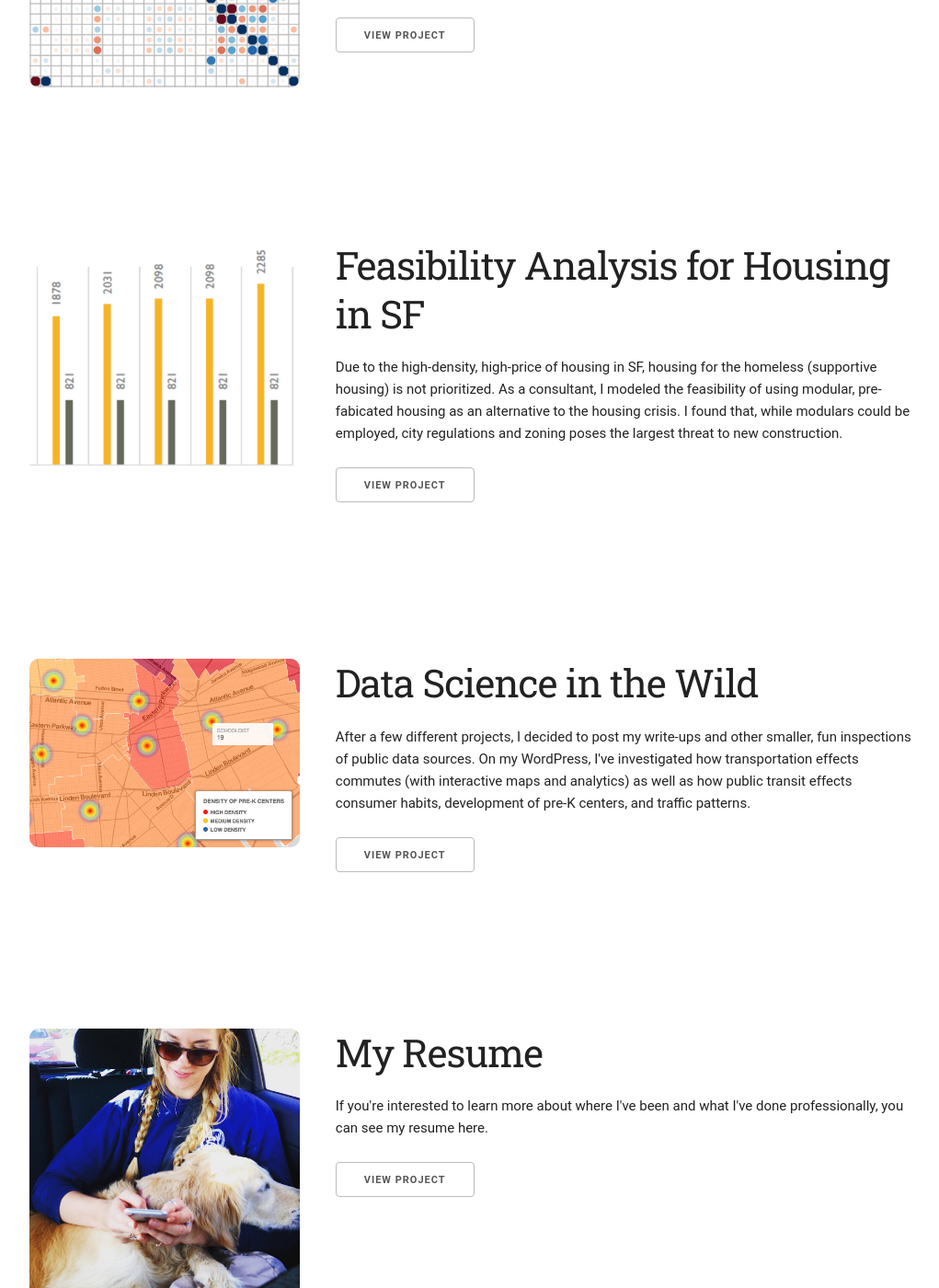
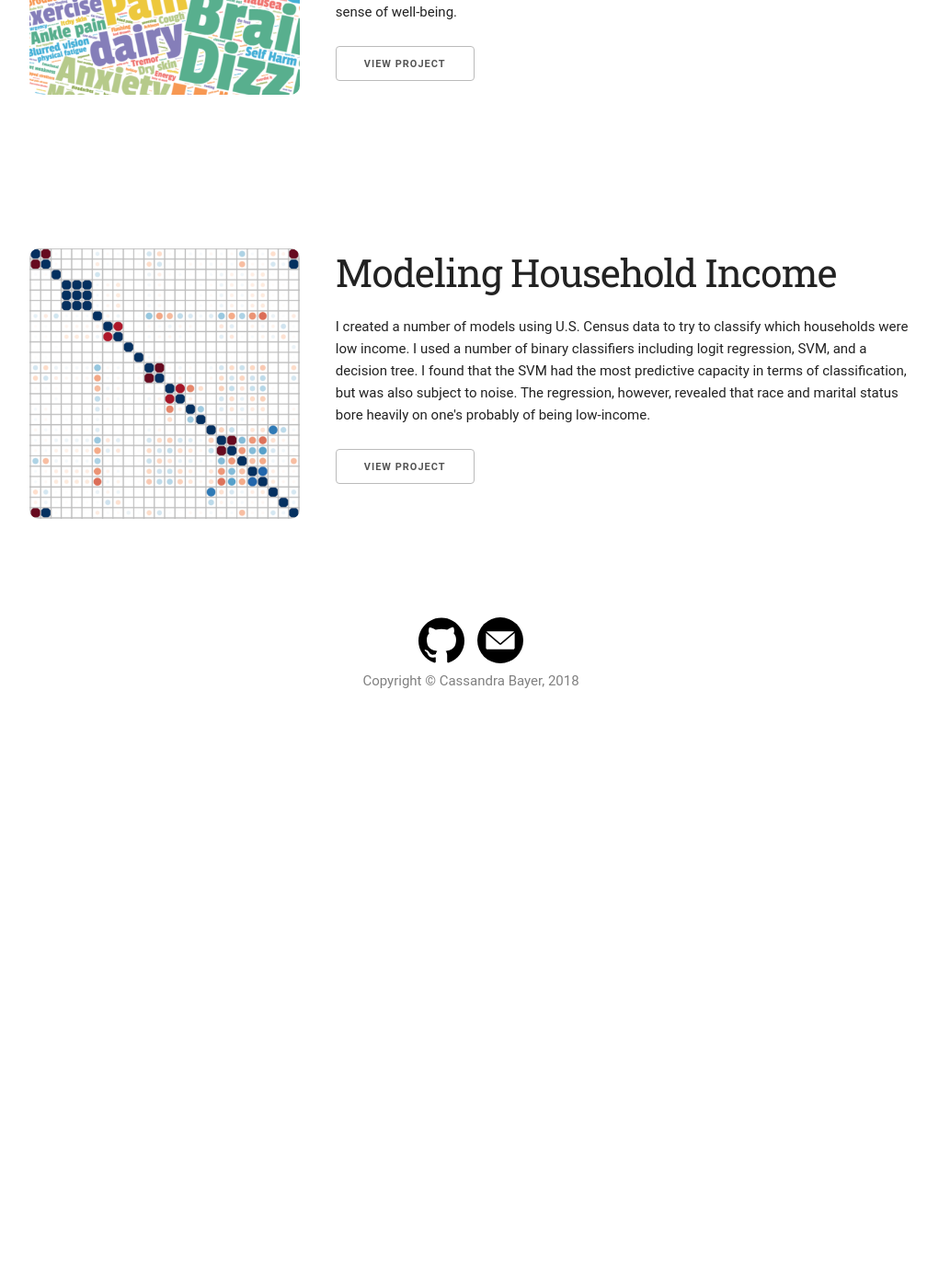
Before and after one commit to lmerriam/cassandra-bayer-portfolio, a Jekyll site: the page built from index.html, in a window 1280 px wide and 1400 px high, scrolled down 2696 px. Shown: the whole window at 92% size, without its empty margins (128-1149 px from the left). Built offline with Jekyll 4.4.1, drawn with Linux system fonts in a browser that asks for light colours; after the commit the page ends 3493 px from its top, so only the background shows below that; some of the changed text lies outside the part shown.

Commit message:
Update projects.json

```diff
--- a/_data/projects.json
+++ b/_data/projects.json
@@ -1,15 +1,20 @@
 [
   {
-    "name": "Evaluating Treatment Effectiveness",
-    "description": "I built a model to assess whether or not a treatment was effective to reduce the number of re-arrests for recent convicts. The model proves that, without proper balance in treatment and control groups, the analysis will yield nothing of consequence. I designed a re-assignment protocol based on propensity scores to ensure balance in the experimental groups.",
-    "url": "http://rpubs.com/cassandrabayer/407521",
-    "img": "Screen Shot 2018-08-07 at 11.51.41 AM"
+    "name": "Clothing Purchases",
+    "description": "This project does a deep dive of customers usage of an online retailer and responsiveness to an email campaign. The project also does a small design for an A/B to measure the efficacy of the campaign.",
+    "url": "http://rpubs.com/cassandrabayer/415369",
+    "img": "project-commute"
   },
-
+  {
+    "name": "Ridership in NYC",
+    "description": "This project analyzes patterns of drivers and riders for a rideshare in NYC overtime. The analysis includes possible explanations for deviations and patterns, and seeks to find time-based patterns for rideship during 2017.",
+    "url": "http://rpubs.com/cassandrabayer/413944",
+    "img": "project-commute"
+  },
   {
     "name": "Cost of the Commute",
     "description": "I created interactive web map that shows the aggressive trade off between affordable housing and commute times in the Bay area; the map is available here. The project relied on heavily on Python and R for data cleaning, analysis, science and visualization. A more detailed account of the workflow, methodology, and findings can be accessed below.",
-    "url": "https://cassandrabayer.shinyapps.io/map_app/",
+    "url": "https://www.ocf.berkeley.edu/~cbayer/",
     "img": "project-commute"
   },
   {
@@ -29,24 +34,5 @@
     "description": "I created a number of models using U.S. Census data to try to classify which households were low income. I used a number of binary classifiers including logit regression, SVM, and a decision tree. I found that the SVM had the most predictive capacity in terms of classification, but was also subject to noise. The regression, however, revealed that race and marital status bore heavily on one's probably of being low-income.",
     "url": "http://rpubs.com/cassandrabayer/397578",
     "img": "project-income"
-  },
-  {
-    "name": "Feasibility Analysis for Housing in SF",
-    "description": "Due to the high-density, high-price of housing in SF, housing for the homeless (supportive housing) is not prioritized. As a consultant, I modeled the feasibility of using modular, pre-fabicated housing as an alternative to the housing crisis. I found that, while modulars could be employed, city regulations and zoning poses the largest threat to new construction. ",
-    "url": "https://drive.google.com/file/d/1q-B26sxZoqM7wN44KGwSXFtJcHqPjjd1/view?usp=sharing",
-    "img": "supportive-housing"
-  },
-  {
-    "name": "Data Science in the Wild",
-    "description": "After a few different projects, I decided to post my write-ups and other smaller, fun inspections of public data sources. On my WordPress, I've investigated how transportation effects commutes (with interactive maps and analytics) as well as how public transit effects consumer habits, development of pre-K centers, and traffic patterns.",
-    "url": "https://www.ocf.berkeley.edu/~cbayer/",
-    "img": "heat-map-pre-k"
-  },
-  {
-    "name": "My Resume",
-    "description": "If you're interested to learn more about where I've been and what I've done professionally, you can see my resume here. ",
-    "url": "https://drive.google.com/file/d/1XYk5zhUXGtS5KPmn46HoPwW7CcE3uVLK/view?usp=sharing",
-    "img": "cass-and-dog"
   }
-
 ]
```
